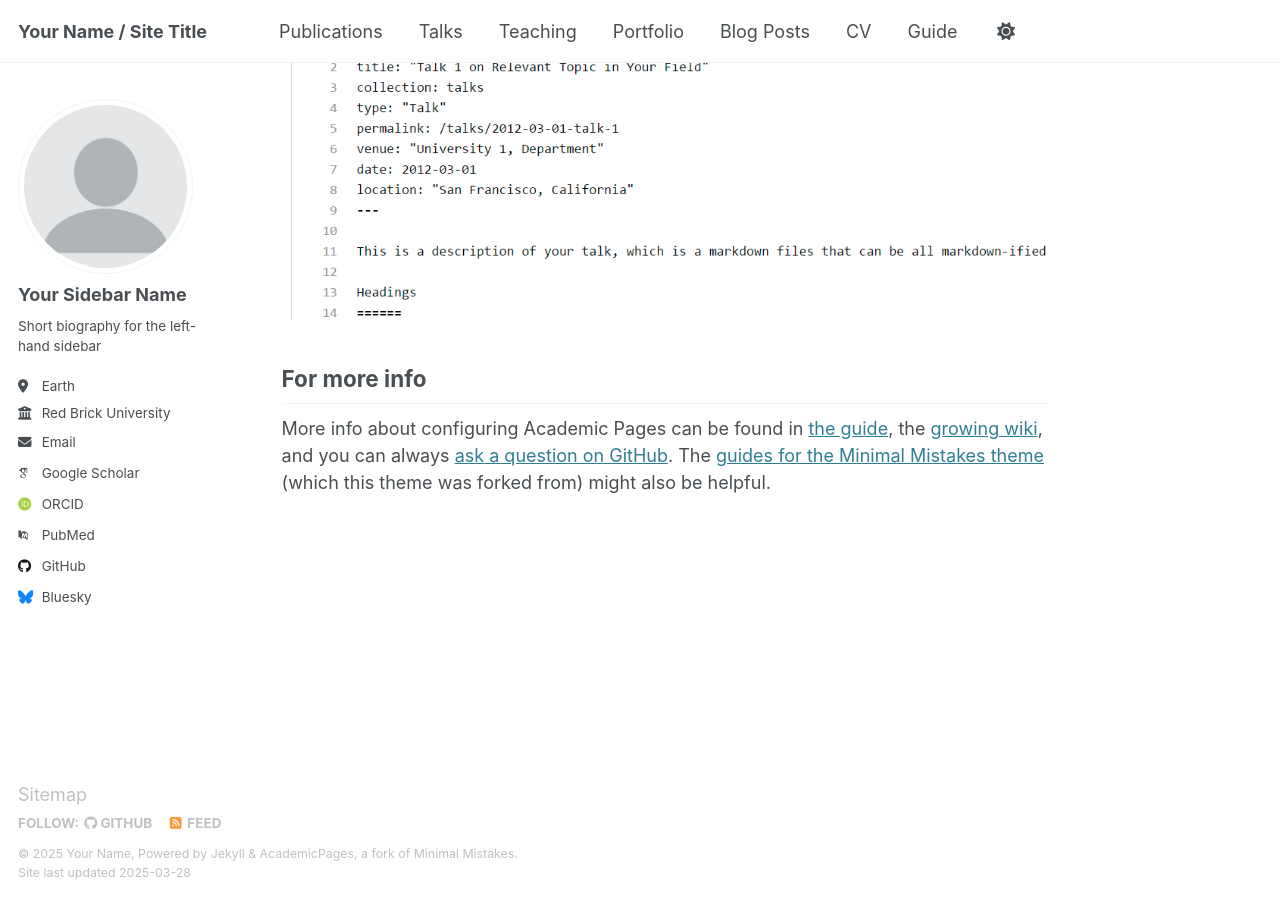
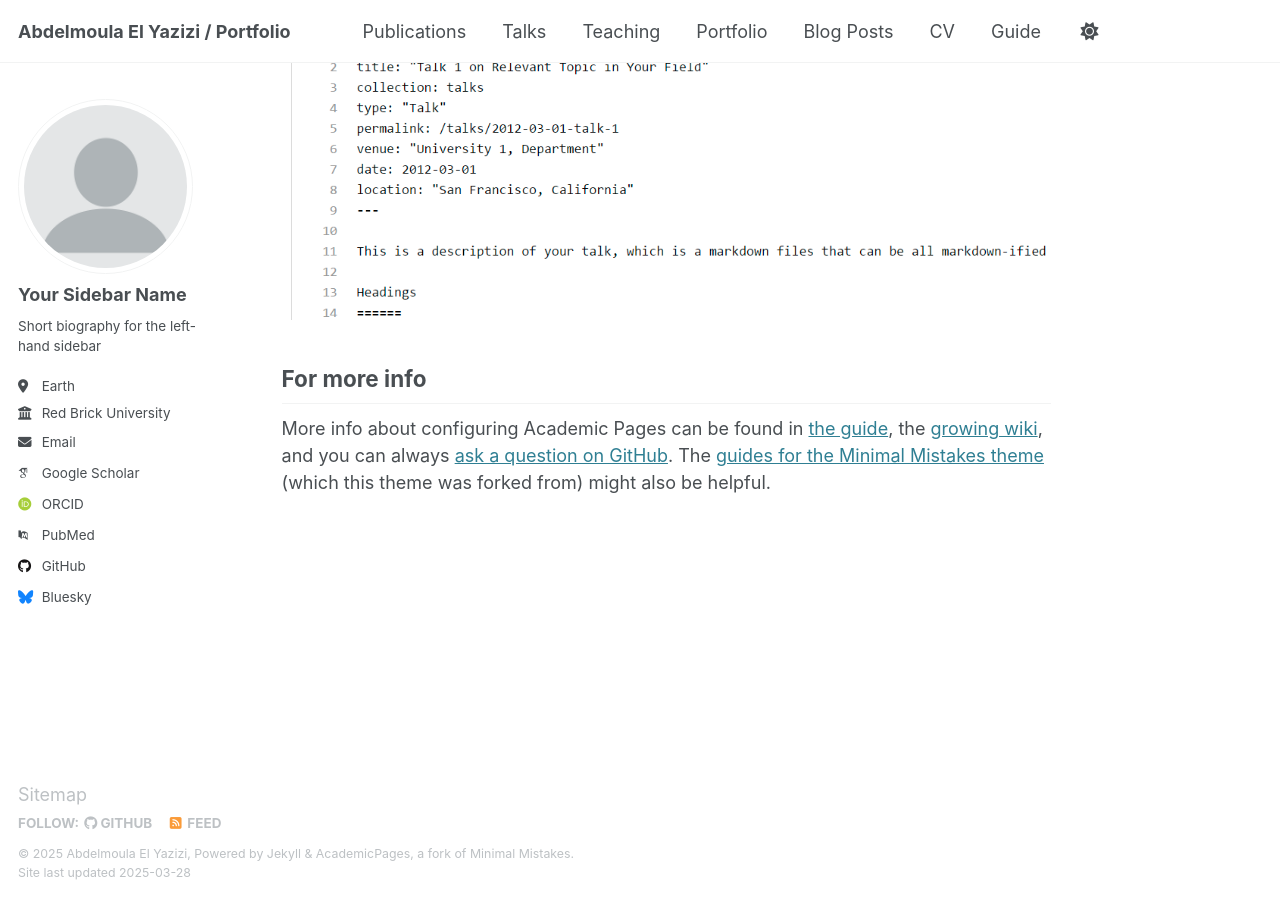
Before and after one commit to elyzz001/Abdel-ElYazizi.github.io, a Jekyll site: the page built from _pages/about.md, in a window 1280 px wide and 900 px high, scrolled down 2635 px. Built offline with Jekyll 4.4.1, drawn with Linux system fonts in a browser that asks for light colours; some web fonts are replaced.

Commit message:
Update _config.yml
add info

```diff
--- a/_config.yml
+++ b/_config.yml
@@ -9,13 +9,13 @@
 # Basic Site Settings
 locale                   : "en-US"
 site_theme               : "default"
-title                    : "Your Name / Site Title"
+title                    : "Abdelmoula El Yazizi / Portfolio"
 title_separator          : "-"
-name                     : &name "Your Name"
+name                     : &name "Abdelmoula El Yazizi"
 description              : &description "personal description"
-url                      : https://academicpages.github.io # the base hostname & protocol for your site e.g. "https://[your GitHub username].github.io"
+url                      : https://elyzz001.Abdel-ElYazizi.github.io #https://academicpages.github.io # the base hostname & protocol for your site e.g. "https://[your GitHub username].github.io"
 baseurl                  : "" # the subpath of your site, e.g. "/blog"
-repository               : "academicpages/academicpages.github.io"
+repository               : https://elyzz001.Abdel-ElYazizi.github.io #"academicpages/academicpages.github.io"
 
 # Site Author - The following control what appear as part of the author content on the side bar.
 #               If a field is blank the icon and link will not appear, otherwise it will be shown.
```
